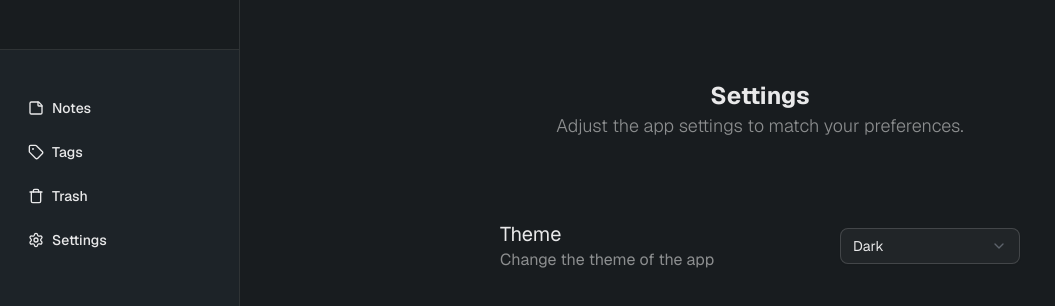
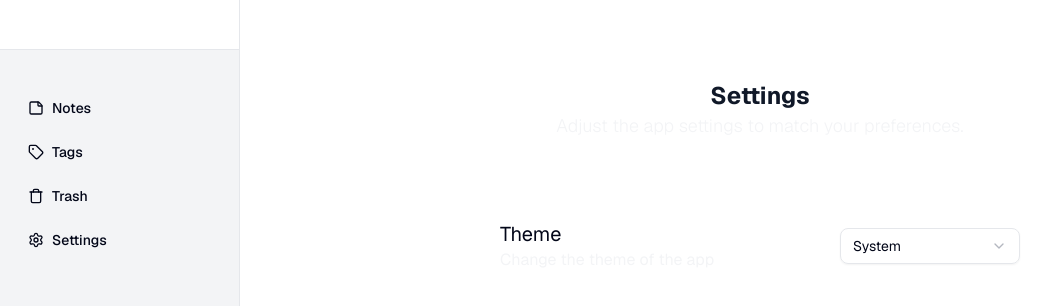
Before and after one commit to crstelli/inka, a Next.js app: page /settings in a window 1280 px wide. Shown: the top 306 px of the page, without its empty margins (0-1055 px from the left). Built offline with nearby package versions, Linux system fonts and the light colour scheme.

Commit message:
Implemented dark and light theme with a theme switch component.

```diff
--- a/app/(app)/layout.tsx
+++ b/app/(app)/layout.tsx
@@ -3,6 +3,7 @@ import { geist } from "@/lib/next/font";
 
 import type { ReactNode } from "react";
 import { Sidebar } from "@/components/Sidebar";
+import { ThemeProvider } from "@/components/ThemeProvider";
 
 export { metadata } from "@/lib/next/metadata";
 
@@ -12,12 +13,14 @@ interface Props {
 
 export default function RootLayout({ children }: Props) {
   return (
-    <html lang="en" className={`dark ${geist.className}`}>
-      <body className="w-screen h-screen">
-        <main className="w-full h-full grid grid-cols-[auto_10fr] grid-rows-1 divide-x divide-border">
-          <Sidebar />
-          {children}
-        </main>
+    <html lang="en" suppressHydrationWarning>
+      <body className={`w-screen h-screen ${geist.className}`}>
+        <ThemeProvider attribute="class" defaultTheme="system" enableSystem>
+          <main className="w-full h-full grid grid-cols-[auto_10fr] grid-rows-1 divide-x divide-border">
+            <Sidebar />
+            {children}
+          </main>
+        </ThemeProvider>
       </body>
     </html>
   );
--- a/app/(app)/settings/page.tsx
+++ b/app/(app)/settings/page.tsx
@@ -1,4 +1,4 @@
-import { Select, SelectContent, SelectGroup, SelectItem, SelectTrigger, SelectValue } from "@/components/ui/select";
+import { ThemeSelector } from "@/components/ThemeSelector";
 
 export default function page() {
   return (
@@ -7,18 +7,9 @@ export default function page() {
       <h2 className="text-lg text-secondary font-light">Adjust the app settings to match your preferences.</h2>
       <div className="mt-20 grid grid-cols-[1fr_auto] items-center w-full">
         <h3 className="text-xl">Theme</h3>
-        <Select defaultValue="dark">
-          <SelectTrigger className="w-[180px] row-span-2">
-            <SelectValue placeholder="Choose a theme" />
-          </SelectTrigger>
-          <SelectContent>
-            <SelectGroup>
-              <SelectItem value="light">Light</SelectItem>
-              <SelectItem value="dark">Dark</SelectItem>
-              <SelectItem value="system">System</SelectItem>
-            </SelectGroup>
-          </SelectContent>
-        </Select>
+        <div className="row-span-2">
+          <ThemeSelector />
+        </div>
         <h4 className="text-secondary">Change the theme of the app</h4>
       </div>
     </main>
--- a/app/(auth)/layout.tsx
+++ b/app/(auth)/layout.tsx
@@ -1,4 +1,5 @@
 import "@/app/globals.css";
+import { ThemeProvider } from "@/components/ThemeProvider";
 import { geist } from "@/lib/next/font";
 import type { ReactNode } from "react";
 
@@ -10,9 +11,11 @@ interface Props {
 
 export default function layout({ children }: Props) {
   return (
-    <html lang="en" className={`dark ${geist.className}`}>
-      <body className="w-screen h-screen">
-        <main className="w-full h-full flex flex-col gap-10 items-center justify-center">{children}</main>
+    <html lang="en" suppressHydrationWarning>
+      <body className={`w-screen h-screen ${geist.className}`}>
+        <ThemeProvider attribute="class" defaultTheme="system" enableSystem>
+          <main className="w-full h-full flex flex-col gap-10 items-center justify-center">{children}</main>
+        </ThemeProvider>
       </body>
     </html>
   );
--- /dev/null
+++ b/components/ThemeSelector.tsx
@@ -0,0 +1,25 @@
+"use client";
+
+import { useTheme } from "next-themes";
+import { Select, SelectContent, SelectGroup, SelectItem, SelectTrigger, SelectValue } from "@/components/ui/select";
+
+function ThemeSelector() {
+  const { setTheme, theme } = useTheme();
+
+  return (
+    <Select value={theme} onValueChange={(t) => setTheme(t)}>
+      <SelectTrigger className="w-[180px]">
+        <SelectValue placeholder="Choose a theme" />
+      </SelectTrigger>
+      <SelectContent>
+        <SelectGroup>
+          <SelectItem value="light">Light</SelectItem>
+          <SelectItem value="dark">Dark</SelectItem>
+          <SelectItem value="system">System</SelectItem>
+        </SelectGroup>
+      </SelectContent>
+    </Select>
+  );
+}
+
+export { ThemeSelector };
```
Also changed, not shown: components/ThemeProvider.tsx (+2 -6 lines).
